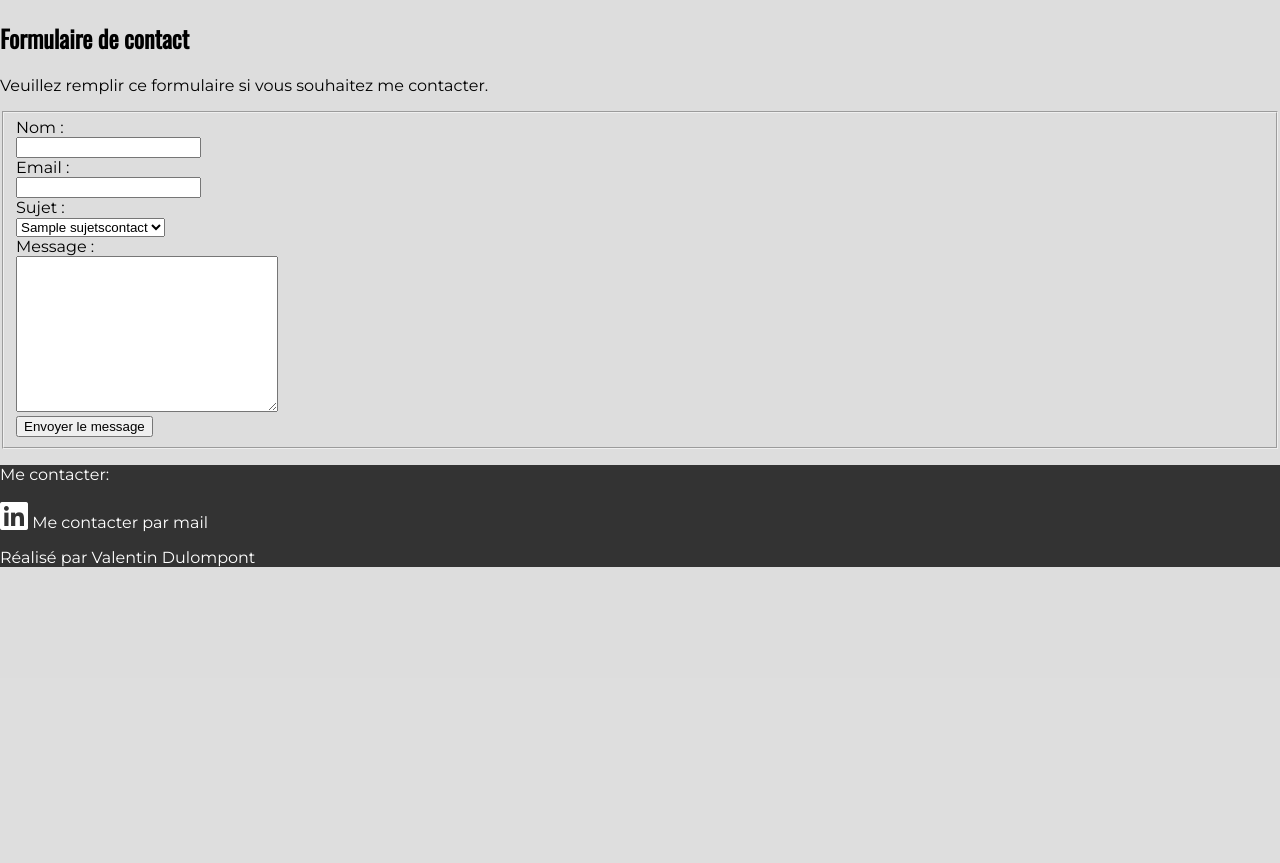
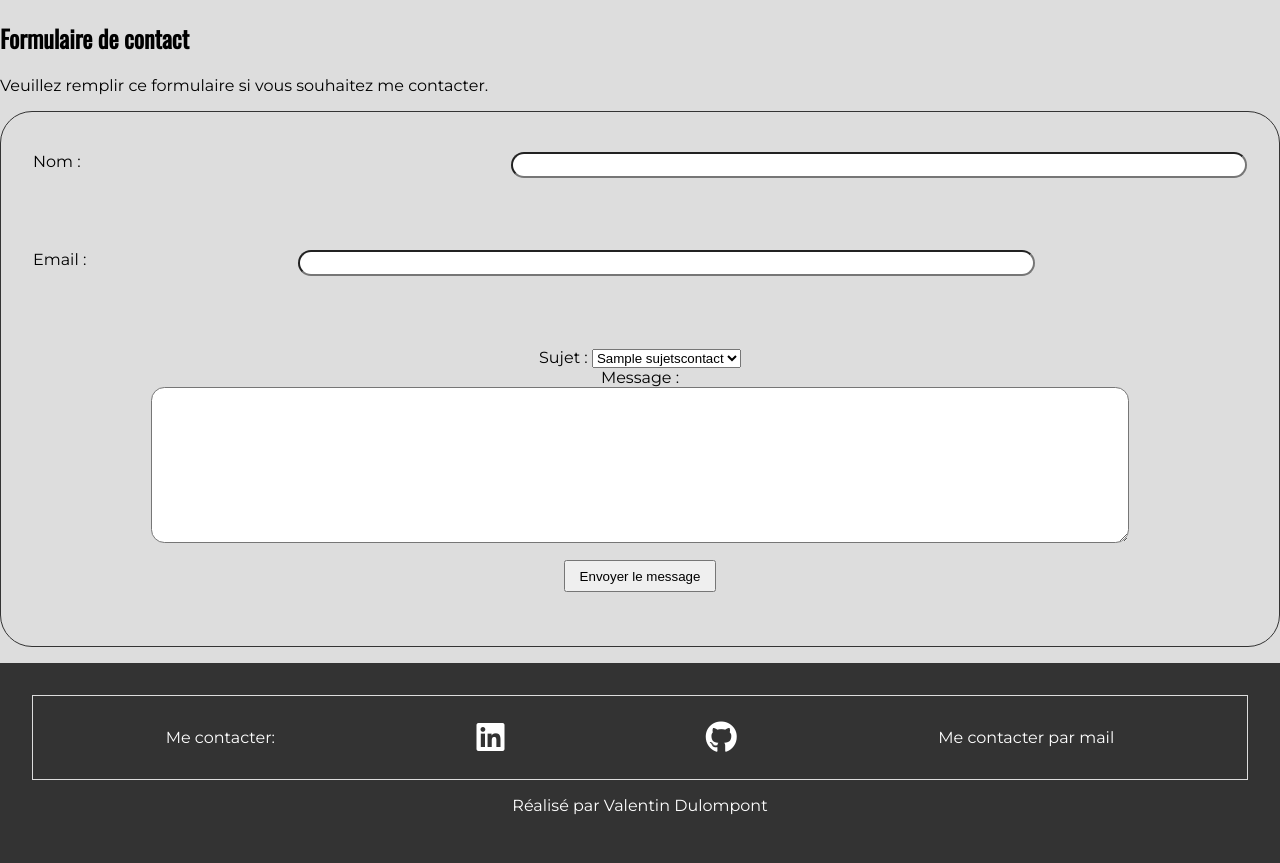
Before and after one commit to OpexBurner1/Portfolio-Valentin-Dulompont, a PHP site: page /contact.php in a window 1280 px wide. Shown: the part 122-985 px from the top of the page. Before the commit the page ends 689 px from the top, so only its background shows below. Run offline with PHP 8.4, Linux system fonts and the light colour scheme; tables that the repository leaves empty or names only in its code hold one stand-in row (values such as "Sample post").

Commit message:
ajouts divers

```diff
--- a/contact.phtml
+++ b/contact.phtml
@@ -18,18 +18,21 @@
             <a href='contact.php' class="current">Me contacter</a>
         </nav>
     </header>
-    <main>
+    <main class="container">
         <h2>Formulaire de contact</h2>
         <p>Veuillez remplir ce formulaire si vous souhaitez me contacter.</p>
         <form action="contact.php" method="POST">
+            <fieldset class="user-contact">
+                <label for='name'>Nom :</label>
+                <input type="text" name="name" required>
+            </fieldset>
+            <fieldset class="user-contact">
+
+                <label for='email'>Email :</label>
+                <input type="email" name="email" required><br>
+            </fieldset>
             <fieldset>
-                <label for='name'>Nom :</label><br>
-                <input type="text" name="name" required><br>
-
-                <label for='email'>Email :</label><br>
-                <input type="email" name="email" required><br>
-
-                <label for='subject'>Sujet :</label><br>
+                <label for='subject'>Sujet :</label>
                 <select name='subject'>
                     <?php foreach($subjects as $subject): ?>
                         <option value=<?= $subject['id'] ?>><?= $subject['subject'] ?></option>
@@ -47,6 +50,7 @@
         <section id="contact">
             <p>Me contacter:</p>
             <a href="linkedin.com/in/valentin-dulompont-17978a216" target="_blank"><i class="fab fa-linkedin fa-2x"></i></a>
+            <a href="https://github.com/OpexBurner1" target="_blank"><i class="fab fa-github fa-2x"></i></a>
             <a href="contact.php">Me contacter par mail</a>
         </section>
         <p>Réalisé par Valentin Dulompont</p>
--- a/index.phtml
+++ b/index.phtml
@@ -36,5 +36,6 @@
         <a href="contact.php">Me contacter par mail</a>
     </section>
     <p>Réalisé par Valentin Dulompont</p>
+    <p>Avec le soutien de la <a href="https://3wa.fr" target="_blank">3WAcademy</a></p>
 
 </footer>
--- a/style.css
+++ b/style.css
@@ -1,141 +1,212 @@
-html{
+html {
     font-size: 62.5%;
 }
-body{
+
+body {
     background-color: #ddd;
-    font-family:'Montserrat', sans-serif;
-    font-size:1.6rem;
-    margin:0;
-    padding:0;
+    font-family: 'Montserrat', sans-serif;
+    font-size: 1.6rem;
+    margin: 0;
+    padding: 0;
 }
+
 h1,
 h2,
 h3,
-header nav{
+header nav {
     font-family: 'Oswald', sans-serif;
 }
-.container{
+
+.container {
     margin: 1em auto;
-    max-width:1400px;
+    max-width: 1400px;
 }
 
-header{
-    margin:0;
+header {
+    margin: 0;
     text-align: center;
     color:#fff;
     background-color: #333;
-    padding:1em 2em;
-    display:flex;
+    padding: 1em 2em;
+    display: flex;
     justify-content: space-between;
     align-items: center;
 }
-header nav{
-    width:60%;
+
+header nav {
+    width: 60%;
 }
-header a{
+
+header a {
     text-decoration: none;
     text-transform: capitalize;
     color:#fff;
-    padding:1em 2em;
+    padding: 1em 2em;
     border-radius: 1em;
     transition: all 0.25s;
 }
-header a.current{
+
+header a.current {
     color:#333;
     background-color: #fff;
 }
-header a:hover{
+
+header a:hover {
     color:#333;
     background-color: #fff;
     transform: scale(1.1);
 }
-header nav{
+
+header nav {
     display: flex;
     justify-content: space-around;
 }
-article.articles{
-    margin:1em auto;
-    border:1px solid #555;
+
+article.articles {
+    margin: 1em auto;
+    border: 1px solid #555;
     border-radius: 1em;
     text-align: center;
-    width:40%;
+    width: 40%;
 }
-.container.about{
+
+.container.about {
     display: flex;
 }
-.about{
-    width:60%;
+
+.about {
+    width: 60%;
 }
+
 aside{
-    margin-left:2em;
-    position:sticky;
-    top:30%;
-    right:10%;
-    width:30%;
-    height:50%;
-    border:2px solid #333;
+    margin-left: 2em;
+    position: sticky;
+    top: 30%;
+    right: 10%;
+    width: 30%;
+    height: 50%;
+    border: 2px solid #333;
     background-color: #555;
-    color:#fff;
+    color: #fff;
 }
-aside nav{
-    display:flex;
+
+aside nav {
+    display: flex;
     flex-direction: column;
 }
-aside nav a{
-    text-decoration:none;
+
+aside nav a {
+    text-decoration: none;
     line-height: 2em;
-    color:#fff;
+    color: #fff;
 }
-aside nav a:hover{
+
+aside nav a:hover {
     text-decoration: underline;
 }
-.about article{
+
+.about article {
     margin: 1em auto;
-    border:none;
+    border: none;
 }
-.about article{
+
+.about article {
     border-bottom: 1px #000 wavy;
 }
-.about article a{
+
+.about article a {
     text-decoration: none;
     color:#000;
     font-weight: bold;
 }
 
-.about article a:hover{
+.about article a:hover {
     text-decoration: underline;
 }
-footer{
+
+footer {
+    position:relative;
+    text-align: center;
+    bottom:0;
+    padding:2em;
     color:#fff;
     background-color: #333;
 }
-footer a{
-    color:#fff;
+
+footer a {
+    color: #fff;
     text-decoration: none;
 }
 
+#contact {
+    display: flex;
+    justify-content: space-around;
+    align-items: center;
+    border: 1px solid #ddd;
+    padding: 1em 2em;
+}
+
 /* On modifie les puces des listes */
-main ul li{
+main ul li {
     margin: auto 1em;
 }
-main ul{
+
+main ul {
     list-style-type: none;
 }
-main ul li::before{
-    margin-bottom:2%;
-    margin-right:1em;
-    font-size:1rem;
+
+main ul li::before {
+    margin-bottom: 2%;
+    margin-right: 1em;
+    font-size: 1rem;
     font-weight: 900;
     font-family: 'Font Awesome 5 Free';
-    content:'\f061';
-    color:#000;
+    content: '\f061';
+    color: #000;
 }
-aside ul li::before{
-    margin-bottom:10%;
-    margin-right:1em;
-    font-size:1rem;
+
+aside ul li::before {
+    margin-bottom: 10%;
+    margin-right: 1em;
+    font-size: 1rem;
     font-weight: 900;
     font-family: 'Font Awesome 5 Free';
-    content:'\f061';
-    color:#fff;
+    content: '\f061';
+    color: #fff;
 }
+
+/* Formulaire de contact */
+form {
+    border: 1px solid #333;
+    border-radius: 2em;
+    text-align: center;
+}
+fieldset {
+    padding: 2em;
+    margin: 0.5em auto;
+    border: none;
+}
+.user-contact {
+    display: flex;
+    justify-content: space-between;
+    flex-wrap: wrap;
+}
+
+input,
+textarea {
+    border-radius: 1em;
+}
+
+input {
+    width: 60%;
+    line-height: 1.5em;
+}
+
+textarea {
+    width: 80%;
+}
+
+button {
+    padding: 0.5em 1em;
+    margin: 1em auto;
+}
```
